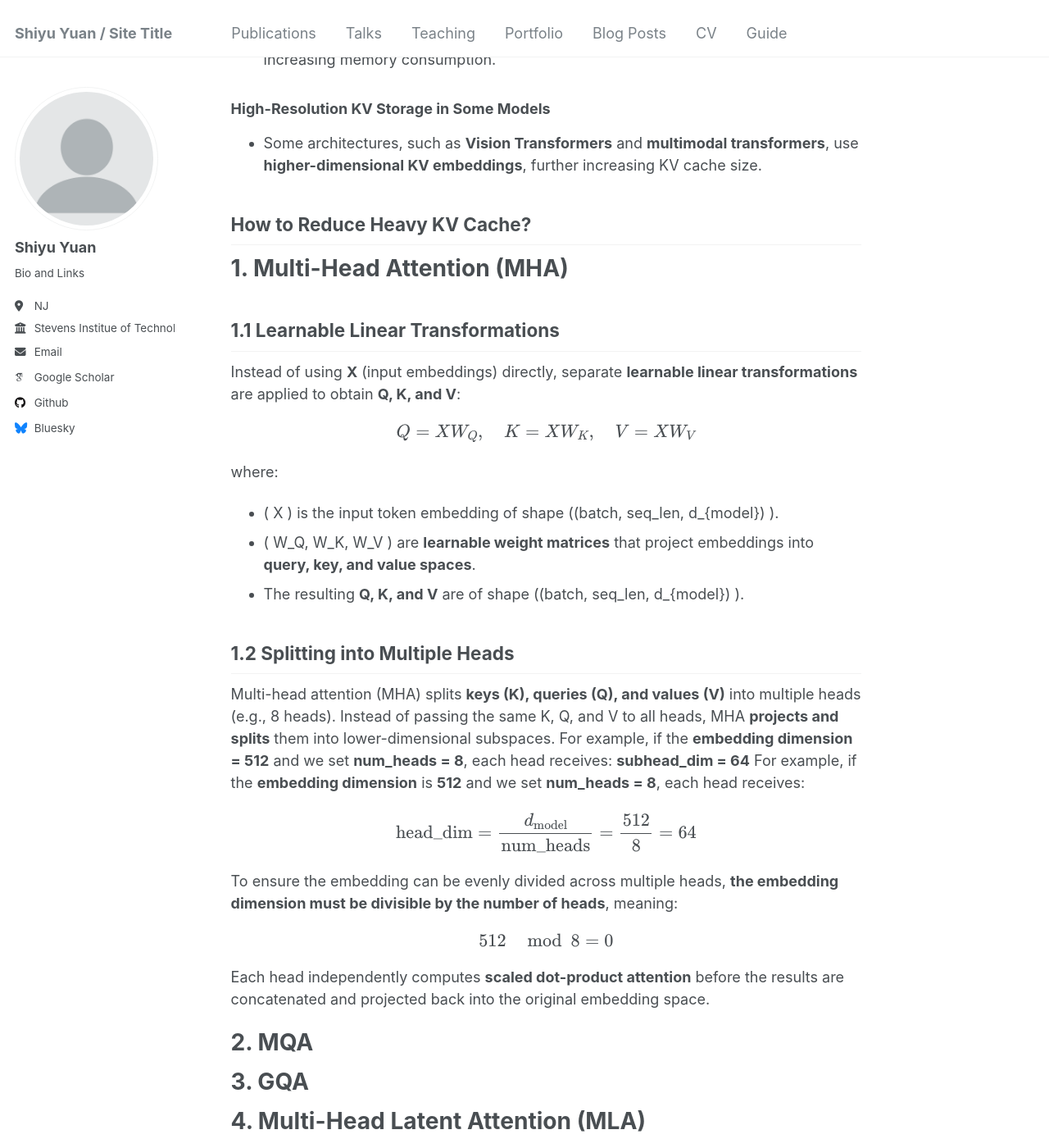
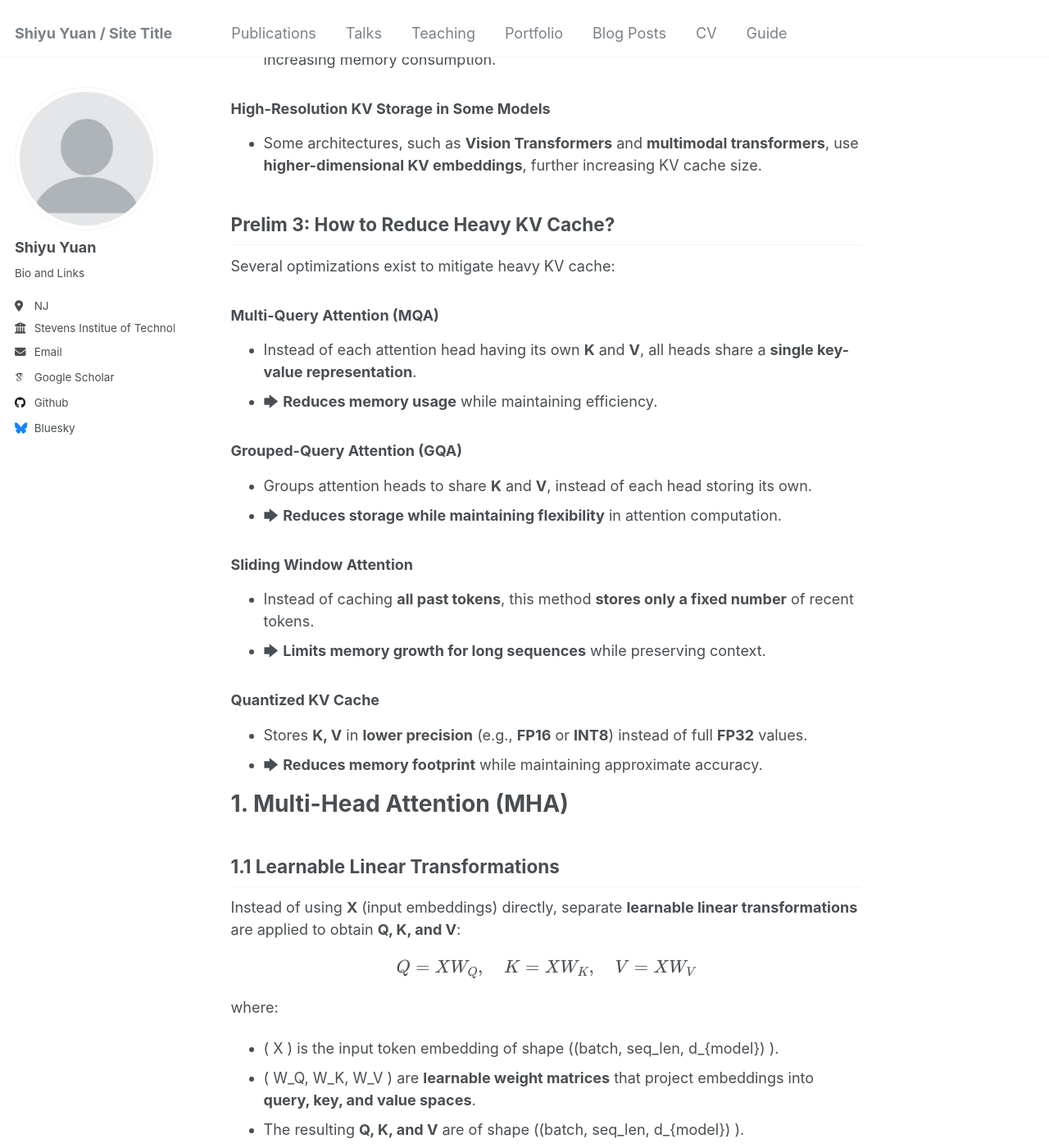
Before and after one commit to syyuan2021/syy2025, a Jekyll site: the page built from _posts/2025-01-31-blog-post-1.md, in a window 1280 px wide and 1400 px high, scrolled down 1447 px. Shown: the whole window at 82% size. Built offline with Jekyll 4.4.1, drawn with Linux system fonts in a browser that asks for light colours; some web fonts are replaced; some of the changed text lies outside the part shown.

Commit message:
Update 2025-01-31-blog-post-1.md

```diff
--- a/_posts/2025-01-31-blog-post-1.md
+++ b/_posts/2025-01-31-blog-post-1.md
@@ -12,12 +12,12 @@ such as multi-head latent attention (MLA), multi-query attention (MQA), grouped
 
 # Preliminary: Key-Value (KV) cache
 
-## What is KV cache
+## Prelim 1: What is KV cache
 **KV Cache (Key-Value Cache)** is a memory optimization technique used in transformer-based models, particularly for autoregressive decoding in Large Language Models (LLMs) like GPT-3, GPT-4, and LLaMA. It stores previously computed keys (K) and values (V) for self-attention layers, allowing the model to efficiently process long sequences without recomputing attention over past tokens.
 **Heavy Key-Value (KV) cache** refers to a scenario in attention-based models, particularly transformer architectures, where the **key (K)** and **value (V)** tensors consume a large amount of memory during inference or training. This is particularly relevant for applications like Large Language Models (LLMs), where attention computations require **storing and accessing previous K and V states** efficiently.
 In transformer-based models, self-attention requires computing attention over past tokens. Instead of recomputing **K, V** for all previous tokens at every step, models cache them to improve efficiency. In autoregressive inference (e.g., GPT models), at each step only new queries **Q** are computed, while previously computed **K, V** are retrieved from cache. This reduces redundant computations and speeds up inference.
 
-## Why is KV Cache "Heavy"?
+## Prelim 2: Why is KV Cache "Heavy"?
 
 KV cache can become **"heavy"** due to several factors:
 
@@ -37,8 +37,27 @@ KV cache can become **"heavy"** due to several factors:
 
 
 
+## Prelim 3: How to Reduce Heavy KV Cache?
 
-## How to Reduce Heavy KV Cache?
+Several optimizations exist to mitigate heavy KV cache:
+
+### **Multi-Query Attention (MQA)**
+- Instead of each attention head having its own **K** and **V**, all heads share a **single key-value representation**.
+- 🡆 **Reduces memory usage** while maintaining efficiency.
+
+### **Grouped-Query Attention (GQA)**
+- Groups attention heads to share **K** and **V**, instead of each head storing its own.
+- 🡆 **Reduces storage while maintaining flexibility** in attention computation.
+
+### **Sliding Window Attention**
+- Instead of caching **all past tokens**, this method **stores only a fixed number** of recent tokens.
+- 🡆 **Limits memory growth for long sequences** while preserving context.
+
+### **Quantized KV Cache**
+- Stores **K, V** in **lower precision** (e.g., **FP16** or **INT8**) instead of full **FP32** values.
+- 🡆 **Reduces memory footprint** while maintaining approximate accuracy.
+
+
 
 # 1. Multi-Head Attention (MHA)
 ## 1.1 Learnable Linear Transformations
```
